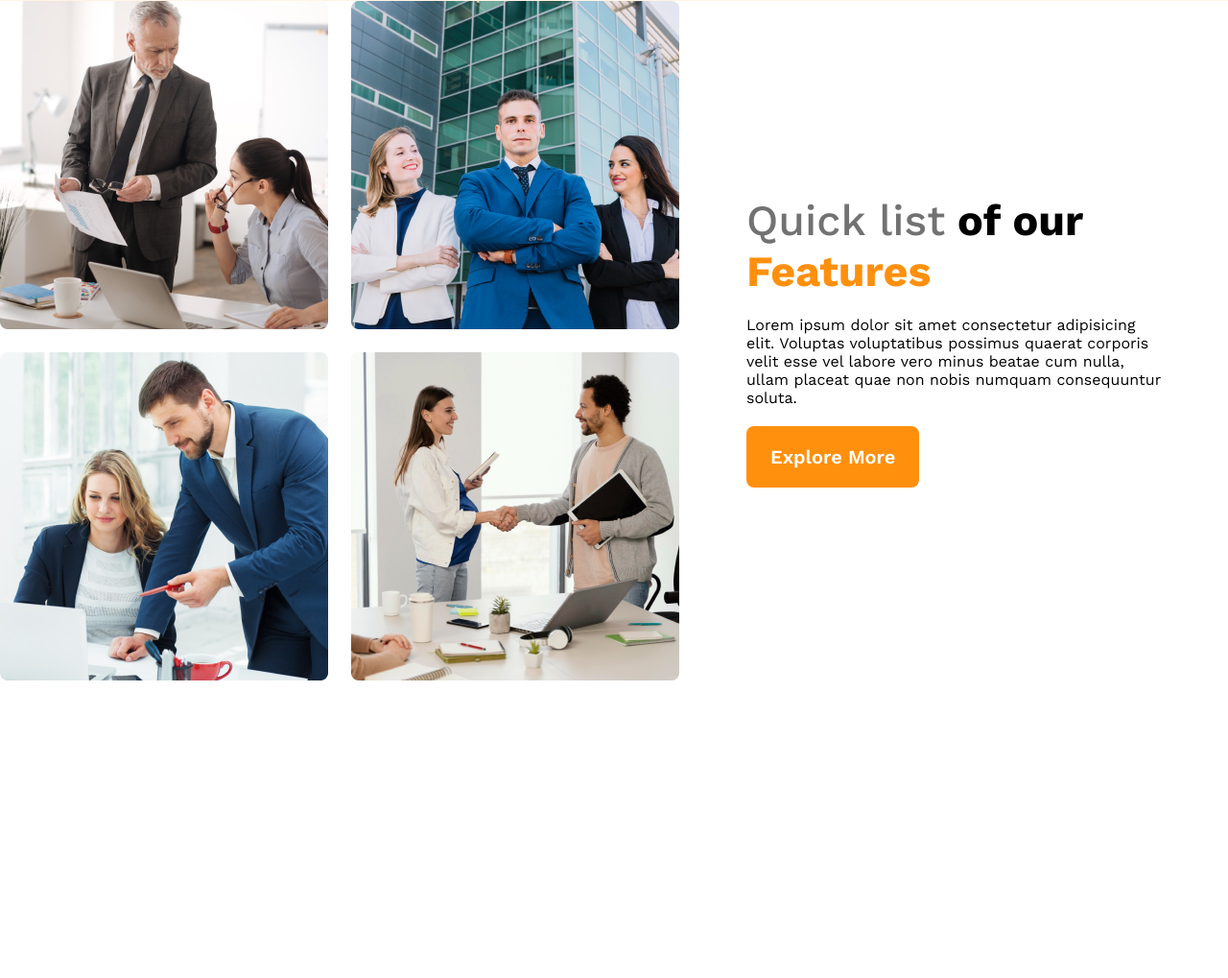
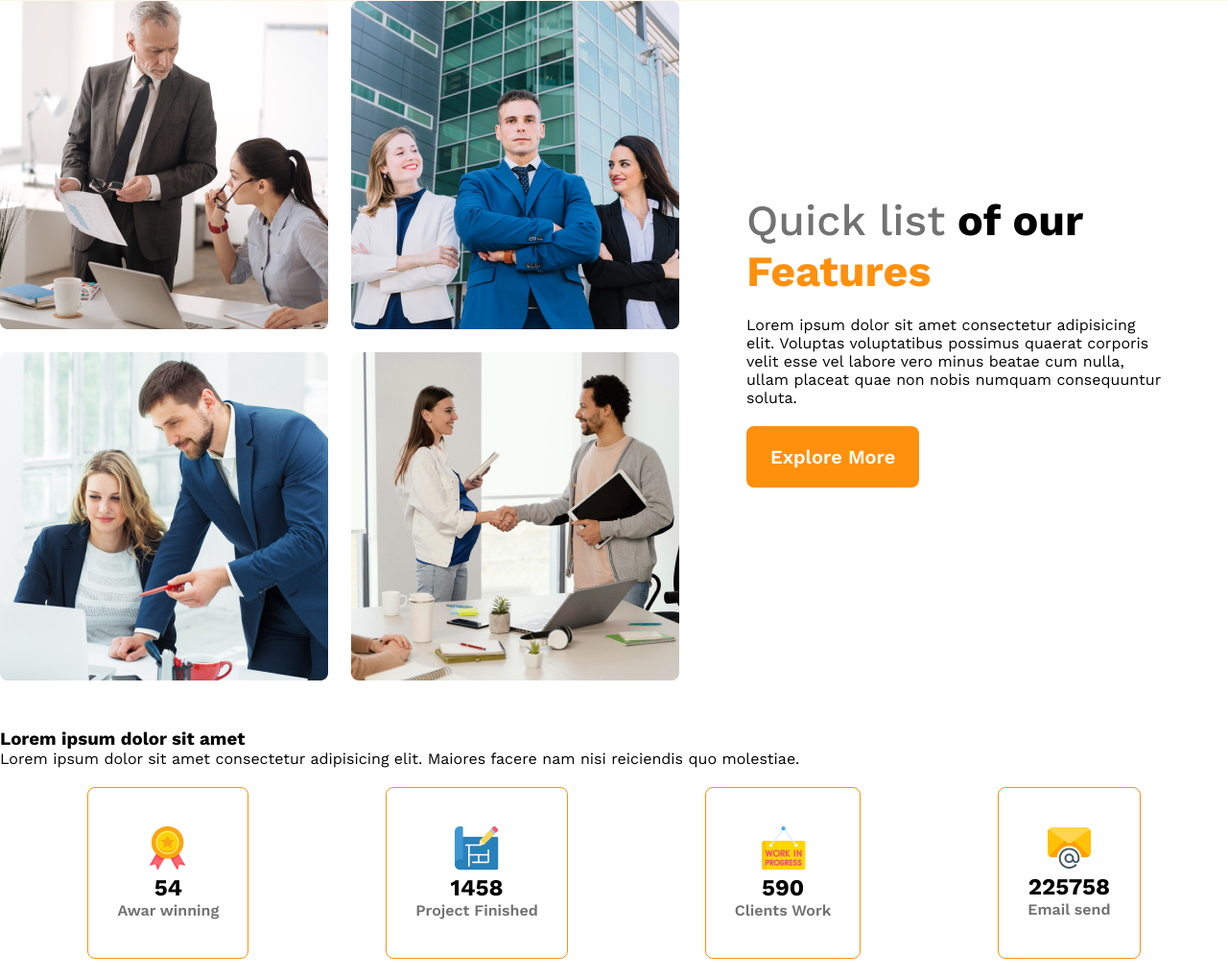
Before and after one commit to webthemelab/architectWebsite, a plain HTML site: page index.html in a window 1280 px wide. Shown: the part 1012-2031 px from the top of the page at 96% size. Before the commit the page ends 1721 px from the top, so only its background shows below. Drawn offline with nearby package versions, Linux system fonts and the light colour scheme.

Commit message:
card section added

```diff
--- a/index.html
+++ b/index.html
@@ -53,6 +53,36 @@
           <button class="btn-primary">Explore More</button>
         </div>
       </section>
+      <!-- fact section start -->
+      <section class="fact">
+        <h3 class="fact-section-title">Lorem ipsum dolor sit amet</h3>
+        <p class="features-text">
+          Lorem ipsum dolor sit amet consectetur adipisicing elit. Maiores
+          facere nam nisi reiciendis quo molestiae.
+        </p>
+        <div class="fact-card-container">
+          <div class="card">
+            <img src="img/icons/ribon.png" alt="" />
+            <h2 class="card-stats">54</h2>
+            <p class="card-title text-light-gray">Awar winning</p>
+          </div>
+          <div class="card">
+            <img src="img/icons/projects.png" alt="" />
+            <h2 class="card-stats">1458</h2>
+            <p class="card-title text-light-gray">Project Finished</p>
+          </div>
+          <div class="card">
+            <img src="img/icons/customers.png" alt="" />
+            <h2 class="card-stats">590</h2>
+            <p class="card-title text-light-gray">Clients Work</p>
+          </div>
+          <div class="card">
+            <img src="img/icons/email.png" alt="" />
+            <h2 class="card-stats">225758</h2>
+            <p class="card-title text-light-gray">Email send</p>
+          </div>
+        </div>
+      </section>
     </main>
   </body>
 </html>
--- a/style.css
+++ b/style.css
@@ -6,6 +6,9 @@
   font-family: "Work Sans", sans-serif;
   padding: 0;
   margin: 0;
+}
+.text-light-gray {
+  color: #727272;
 }
 /* primarry button style */
 .btn-primary {
@@ -96,6 +99,29 @@ main {
 .teams-discription {
   padding: 20px 0;
 }
+/* fact section start */
+.fact {
+  margin-top: 50px;
+}
+.fact-card-container {
+  display: flex;
+  justify-content: space-around;
+  text-align: center;
+  padding: 20px;
+}
+.fact-card-container .card {
+  border-radius: 8px;
+  border: 1px solid #ff900e;
+  text-align: center;
+  padding: 40px 30px;
+}
+.fact-card-container .card-title {
+  font-weight: 600;
+}
+.fact-card-container.card-stats {
+  font-size: 2.8rem;
+  color: #424242;
+}
 /* ----responsive style start hear---- */
 
 /* For samll device  */
@@ -116,6 +142,12 @@ main {
   }
   .teams-image-container {
     grid-template-columns: repeat(1, 1fr);
+  }
+  .fact-card-container {
+    flex-direction: column;
+  }
+  .fact-card-container .card {
+    margin: 10px;
   }
 }
 /* For mudiem device  */
@@ -139,4 +171,11 @@ main {
   .teams-title {
     font-size: 1.8rem;
   }
+  .fact-card-container {
+    display: grid;
+    grid-template-columns: repeat(2, 1fr);
+  }
+  .fact-card-container .card {
+    margin: 10px;
+  }
 }
```
